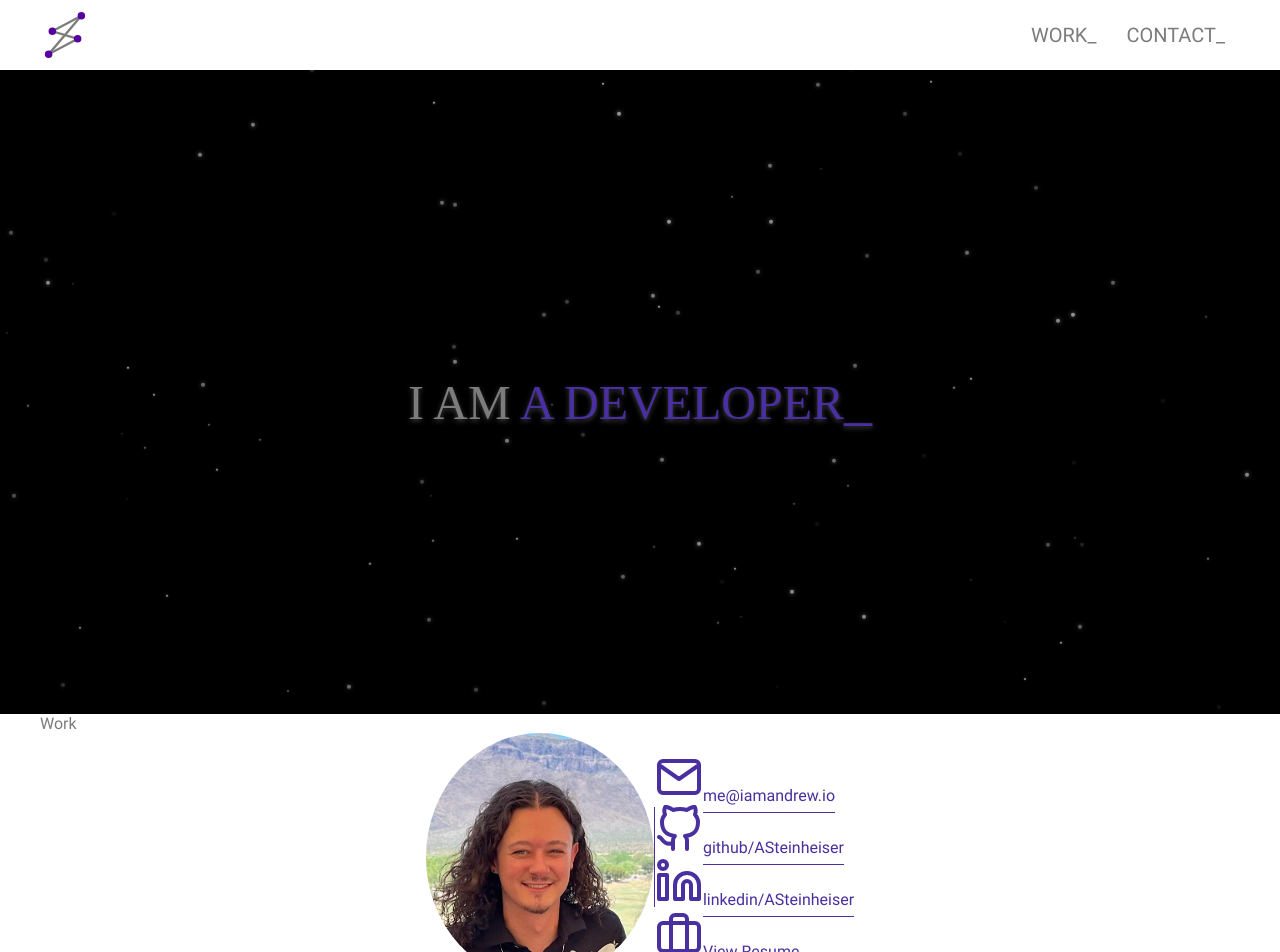
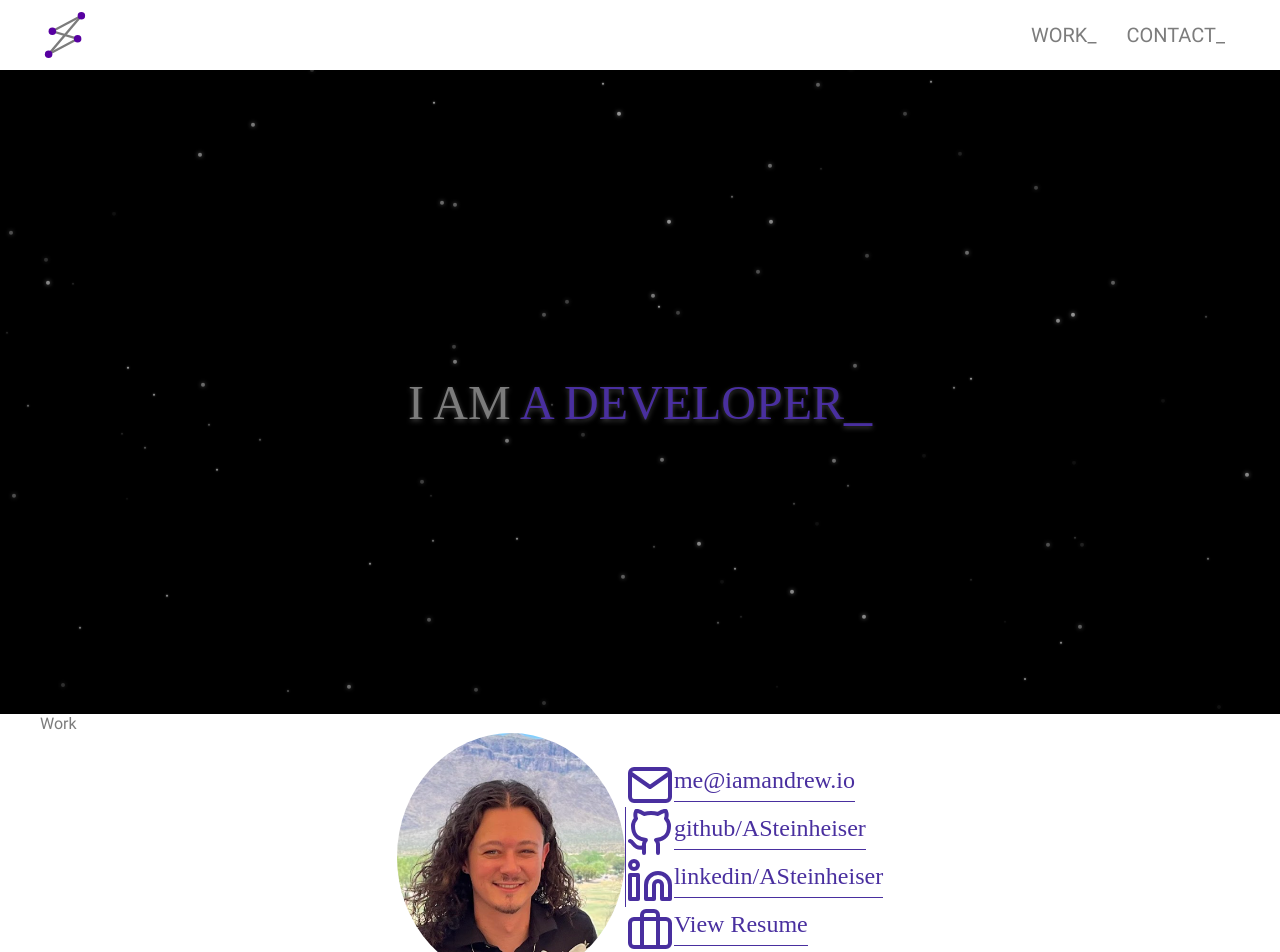
Before and after one commit to ASteinheiser/iamandrew.io, a React (Vite) app: page / in a window 1280 px wide. Shown: the top 952 px of the page. Built offline with nearby package versions, Linux system fonts and the light colour scheme; a web font is replaced by a local one.

Commit message:
better styles

```diff
--- a/src/components/Contact/contact.scss
+++ b/src/components/Contact/contact.scss
@@ -3,7 +3,6 @@
   flex-direction: row;
   align-items: center;
   justify-content: center;
-}
 
   .contact-image {
     max-height: 248px;
@@ -11,13 +10,25 @@
     border-radius: 50%;
   }
 
-.contact-content {
-  display: flex;
-  flex-direction: column;
-}
-
   .contact-content-divider {
     width: 1px;
     height: 100px;
     background-color: var(--purple);
   }
+
+  .contact-content {
+    display: flex;
+    flex-direction: column;
+
+    .contact-item-wrap {
+      display: flex;
+      flex-direction: row;
+      align-items: center;
+
+      a {
+        font-size: 24px;
+        font-family: 'Montserrat';
+      }
+    }
+  }
+}
--- a/src/components/Contact/index.tsx
+++ b/src/components/Contact/index.tsx
@@ -14,19 +14,19 @@ export const Contact = () => {
       <div className="contact-content-divider" />
 
       <div className="contact-content">
-        <div>
+        <div className="contact-item-wrap">
           <img src={Mail} alt="email" />
           <a href="mailto:me@iamandrew.io">me@iamandrew.io</a>
         </div>
 
-        <div>
+        <div className="contact-item-wrap">
           <img src={GitHub} alt="github" />
           <a href="https://github.com/asteinheiser" target="_blank" rel="noopener noreferrer">
             github/ASteinheiser
           </a>
         </div>
 
-        <div>
+        <div className="contact-item-wrap">
           <img src={LinkedIn} alt="LinkedIn" />
           <a
             href="https://www.linkedin.com/in/asteinheiser/"
@@ -37,7 +37,7 @@ export const Contact = () => {
           </a>
         </div>
 
-        <div>
+        <div className="contact-item-wrap">
           <img src={Briefcase} alt="briefcase" />
           <a href="/resume.pdf" target="_blank" rel="noopener noreferrer">
             View Resume
```
Lines whose indentation alone changed are shown as unchanged.
